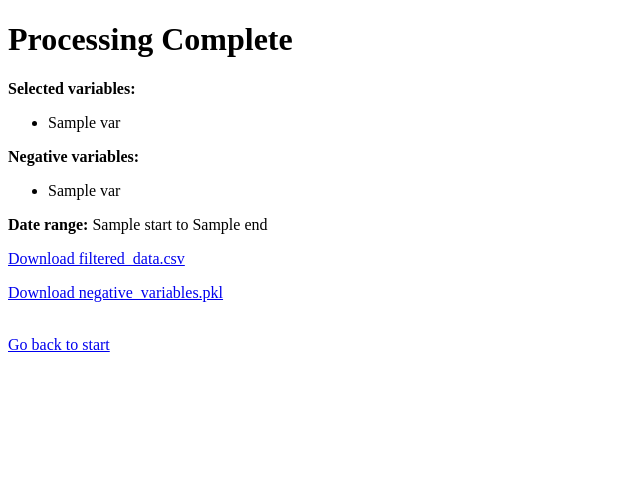
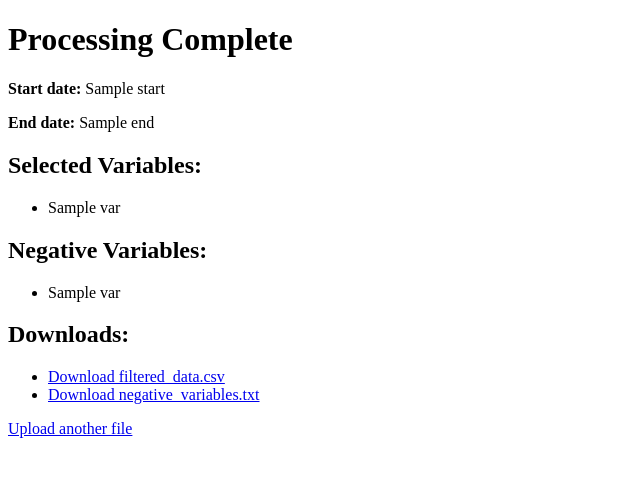
Before and after one commit to tomasalamos/imot2904, a Flask app: template templates/results.html in a window 1280 px wide. Shown: the top 477 px of the page, without its empty margins (0-640 px from the left). Run offline with Flask 3, Linux system fonts and the light colour scheme; the template is opened without the code that fills it: most values are stand-ins (such as "Sample title", 1, 10 or a date in 2020).

Commit message:
cambios9

```diff
--- a/app.py
+++ b/app.py
@@ -1,12 +1,13 @@
 import os
-import pickle
 from flask import Flask, render_template, request, redirect, url_for, send_from_directory
 import pandas as pd
+from datetime import datetime
 
 app = Flask(__name__)
 UPLOAD_FOLDER = 'upload'
 app.config['UPLOAD_FOLDER'] = UPLOAD_FOLDER
 
+# Ensure upload directory exists
 if not os.path.exists(UPLOAD_FOLDER):
     os.makedirs(UPLOAD_FOLDER)
 
@@ -19,16 +20,18 @@ def form():
     file = request.files['file']
     if file.filename == '':
         return redirect(url_for('index'))
+
     filepath = os.path.join(app.config['UPLOAD_FOLDER'], 'data.csv')
     file.save(filepath)
 
     df = pd.read_csv(filepath)
     df['date'] = pd.to_datetime(df['date'], errors='coerce')
     df = df.dropna(subset=['date'])
+    numeric_columns = df.select_dtypes(include=['float64', 'int64']).columns.tolist()
+    min_date = df['date'].min().strftime('%Y-%m-%dT%H:%M:%S')
+    max_date = df['date'].max().strftime('%Y-%m-%dT%H:%M:%S')
 
-    numeric_columns = df.select_dtypes(include=['float64', 'int64']).columns.tolist()
-
-    return render_template('form.html', variables=numeric_columns)
+    return render_template('form.html', variables=numeric_columns, min_date=min_date, max_date=max_date)
 
 @app.route('/process', methods=['POST'])
 def process():
@@ -40,15 +43,24 @@ def process():
     selected_vars = request.form.getlist('variables')
     negative_vars = request.form.getlist('negatives')
 
-    # Guardar resultados sin filtrar por fecha
-    df[selected_vars].to_csv(os.path.join(app.config['UPLOAD_FOLDER'], 'filtered_data.csv'), index=False)
-    with open(os.path.join(app.config['UPLOAD_FOLDER'], 'negative_variables.pkl'), 'wb') as f:
-        pickle.dump(negative_vars, f)
+    # Sort by date and prepare filtered DataFrame
+    df_filtered = df.sort_values('date')
+    df_filtered['date'] = df_filtered['date'].dt.strftime('%Y-%m-%d %H:%M:%S')
+    df_to_save = df_filtered[['date'] + selected_vars]  # Include date as first column
 
-    return render_template('results.html', selected_vars=selected_vars,
+    # Save filtered data
+    df_to_save.to_csv(os.path.join(app.config['UPLOAD_FOLDER'], 'filtered_data.csv'), index=False)
+
+    # Save negative variables as plain text file
+    with open(os.path.join(app.config['UPLOAD_FOLDER'], 'negative_variables.txt'), 'w') as f:
+        for var in negative_vars:
+            f.write(f"{var}\n")
+
+    return render_template('results.html',
+                           selected_vars=selected_vars,
                            negative_vars=negative_vars,
-                           start="No filtrado",
-                           end="No filtrado")
+                           start=df['date'].min().strftime('%Y-%m-%d %H:%M:%S'),
+                           end=df['date'].max().strftime('%Y-%m-%d %H:%M:%S'))
 
 @app.route('/download/<filename>')
 def download_file(filename):
--- a/templates/results.html
+++ b/templates/results.html
@@ -7,25 +7,33 @@
 <body>
     <h1>Processing Complete</h1>
 
-    <p><strong>Selected variables:</strong></p>
+    <p><strong>Start date:</strong> {{ start }}</p>
+    <p><strong>End date:</strong> {{ end }}</p>
+
+    <h2>Selected Variables:</h2>
     <ul>
         {% for var in selected_vars %}
-            <li>{{ var }}</li>
+        <li>{{ var }}</li>
         {% endfor %}
     </ul>
 
-    <p><strong>Negative variables:</strong></p>
+    <h2>Negative Variables:</h2>
+    {% if negative_vars %}
     <ul>
         {% for var in negative_vars %}
-            <li>{{ var }}</li>
+        <li>{{ var }}</li>
         {% endfor %}
     </ul>
+    {% else %}
+    <p>No negative variables selected.</p>
+    {% endif %}
 
-    <p><strong>Date range:</strong> {{ start }} to {{ end }}</p>
+    <h2>Downloads:</h2>
+    <ul>
+        <li><a href="{{ url_for('download_file', filename='filtered_data.csv') }}">Download filtered_data.csv</a></li>
+        <li><a href="{{ url_for('download_file', filename='negative_variables.txt') }}">Download negative_variables.txt</a></li>
+    </ul>
 
-    <p><a href="{{ url_for('download_file', filename='filtered_data.csv') }}">Download filtered_data.csv</a></p>
-    <p><a href="{{ url_for('download_file', filename='negative_variables.pkl') }}">Download negative_variables.pkl</a></p>
-
-    <br><a href="{{ url_for('index') }}">Go back to start</a>
+    <p><a href="{{ url_for('index') }}">Upload another file</a></p>
 </body>
 </html>
```
Also changed, not shown: templates/form.html (+9 -6 lines).
